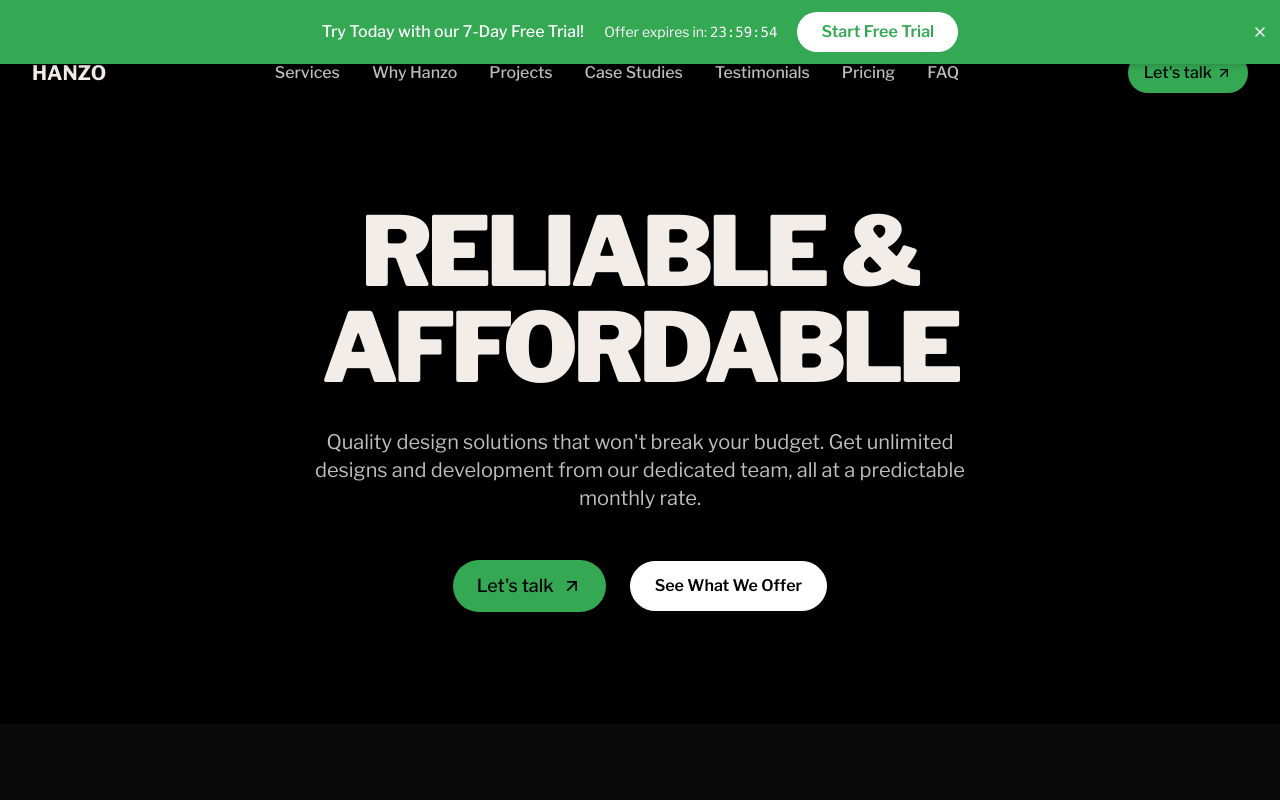
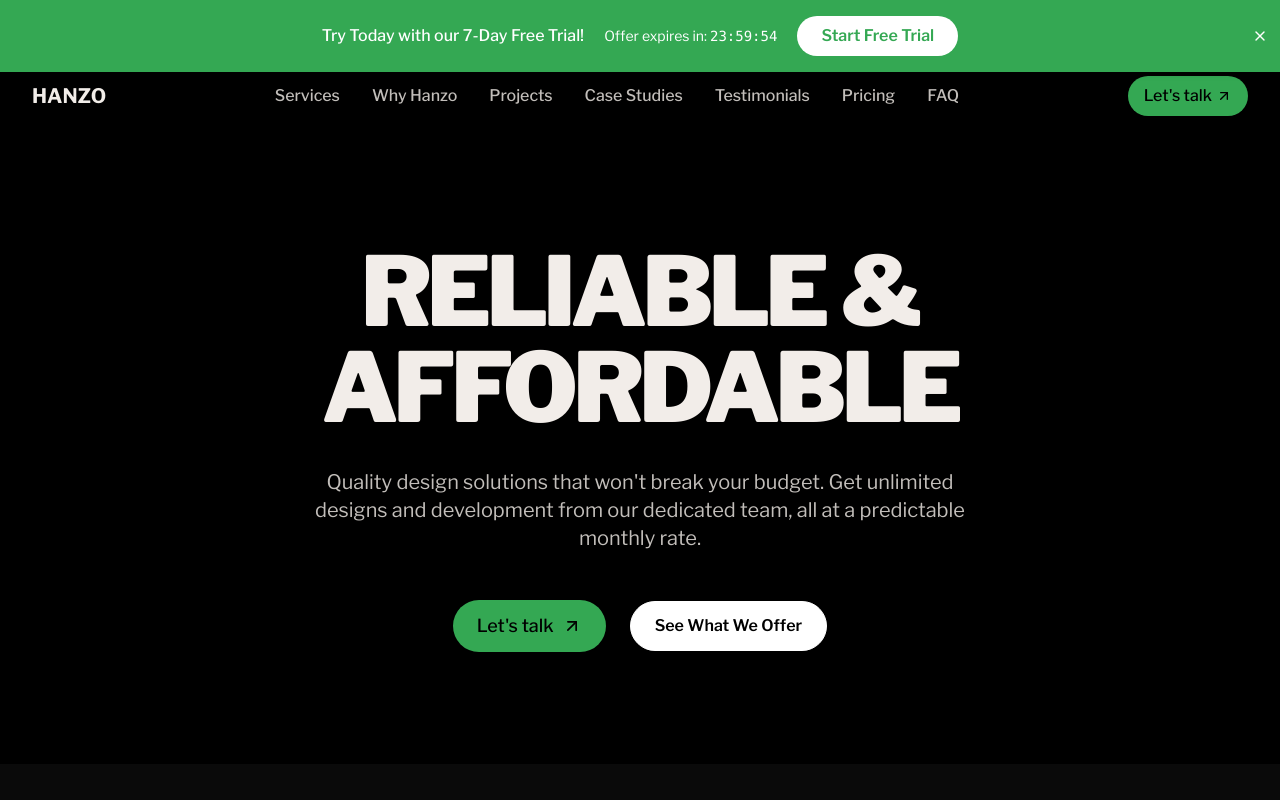
Before and after one commit to hanzoai/agency, a React (Vite) app: page / in a window 1280 px wide. Shown: the top 800 px of the page. Built offline with nearby package versions, Linux system fonts and the light colour scheme.

Commit message:
Adjust Navbar and Banner Overlap
Ensure the navbar and banner do not overlap by adding padding.

```diff
--- a/src/components/Navbar.tsx
+++ b/src/components/Navbar.tsx
@@ -58,10 +58,10 @@ const Navbar = () => {
   return (
     <header
       className={`fixed left-0 right-0 z-[100] transition-all duration-300 ${isScrolled ? 'bg-black/95 backdrop-blur-sm' : 'bg-transparent'}`}
-      style={{ top: isBannerVisible ? '49px' : '0' }}
+      style={{ top: isBannerVisible ? '60px' : '0' }}
     >
       <div className="container-custom">
-        <div className="flex items-center justify-between py-1">
+        <div className="flex items-center justify-between py-4">
           <Link to="/" className="text-xl font-bold">HANZO</Link>
 
           <nav className="hidden lg:flex items-center space-x-8">
--- a/src/components/NewUserBanner.tsx
+++ b/src/components/NewUserBanner.tsx
@@ -88,7 +88,7 @@ const NewUserBanner = () => {
   }
 
   return (
-    <div className="bg-accent text-white py-3 px-4 sm:px-6 fixed top-0 left-0 right-0 z-[200] shadow-md">
+    <div className="bg-accent text-white py-4 px-4 sm:px-6 fixed top-0 left-0 right-0 z-[200] shadow-md">
       <button
         className="absolute right-2 top-1/2 -translate-y-1/2 p-1 hover:bg-white/20 rounded-full"
         onClick={closeBanner}
--- a/src/pages/Index.tsx
+++ b/src/pages/Index.tsx
@@ -68,7 +68,7 @@ const Index = () => {
 
   return (
     <ScrollReveal>
-      <div className="min-h-screen flex flex-col" style={{ paddingTop: isBannerVisible ? '60px' : '0' }}>
+      <div className="min-h-screen flex flex-col" style={{ paddingTop: isBannerVisible ? '100px' : '40px' }}>
         <NewUserBanner />
         <Navbar />
         <Hero />
```
